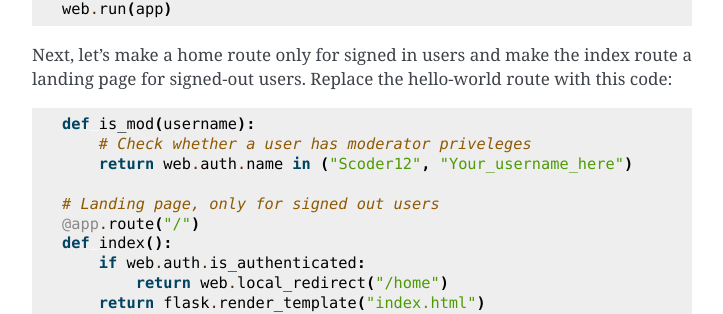
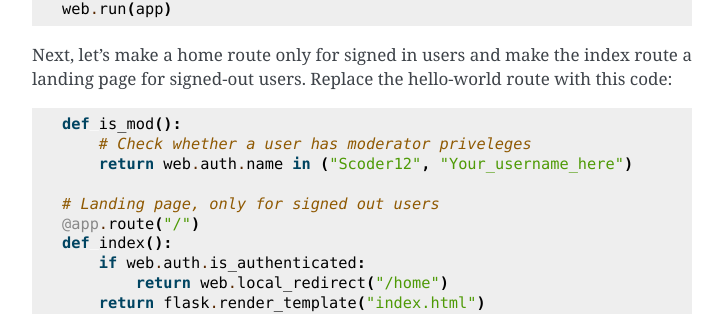
Before and after one commit to replit/replit-py, a Sphinx documentation site: the page built from docs/web_tutorial.rst, in a window 1280 px wide and 900 px high, scrolled down 5170 px. Shown: the part 145-459 px from the top of the window, without its empty margins (388-1111 px from the left). Built offline with Sphinx 7.4.7, drawn with Linux system fonts in a browser that asks for light colours.

Commit message:
Docs bug: Remove unnecessary argument from is_mod

```diff
--- a/docs/web_tutorial.rst
+++ b/docs/web_tutorial.rst
@@ -252,7 +252,7 @@ landing page for signed-out users. Replace the hello-world route with this code:
 
 ::
 
-  def is_mod(username):
+  def is_mod():
       # Check whether a user has moderator priveleges
       return web.auth.name in ("Scoder12", "Your_username_here")
 
```
Also changed, not shown: other parts of docs/web_tutorial.rst (+1 -1 lines).
